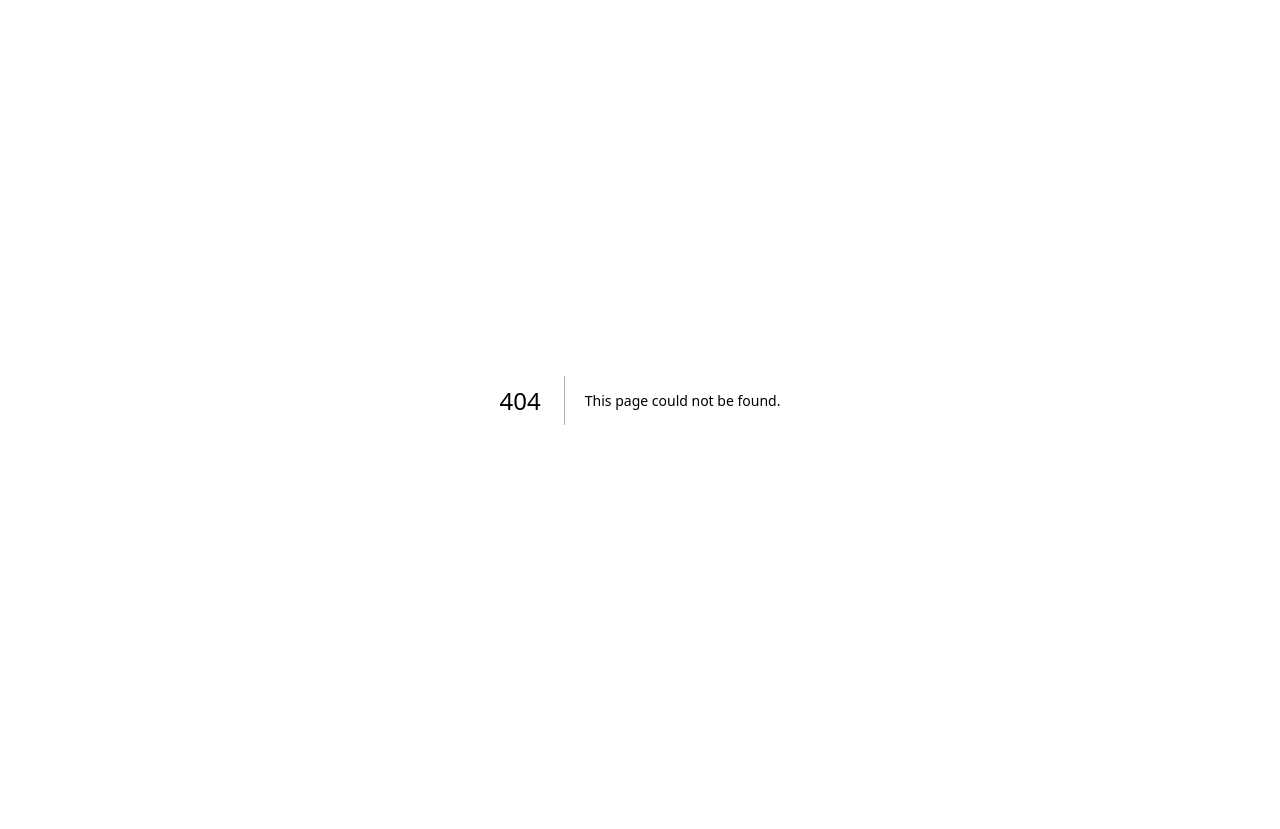
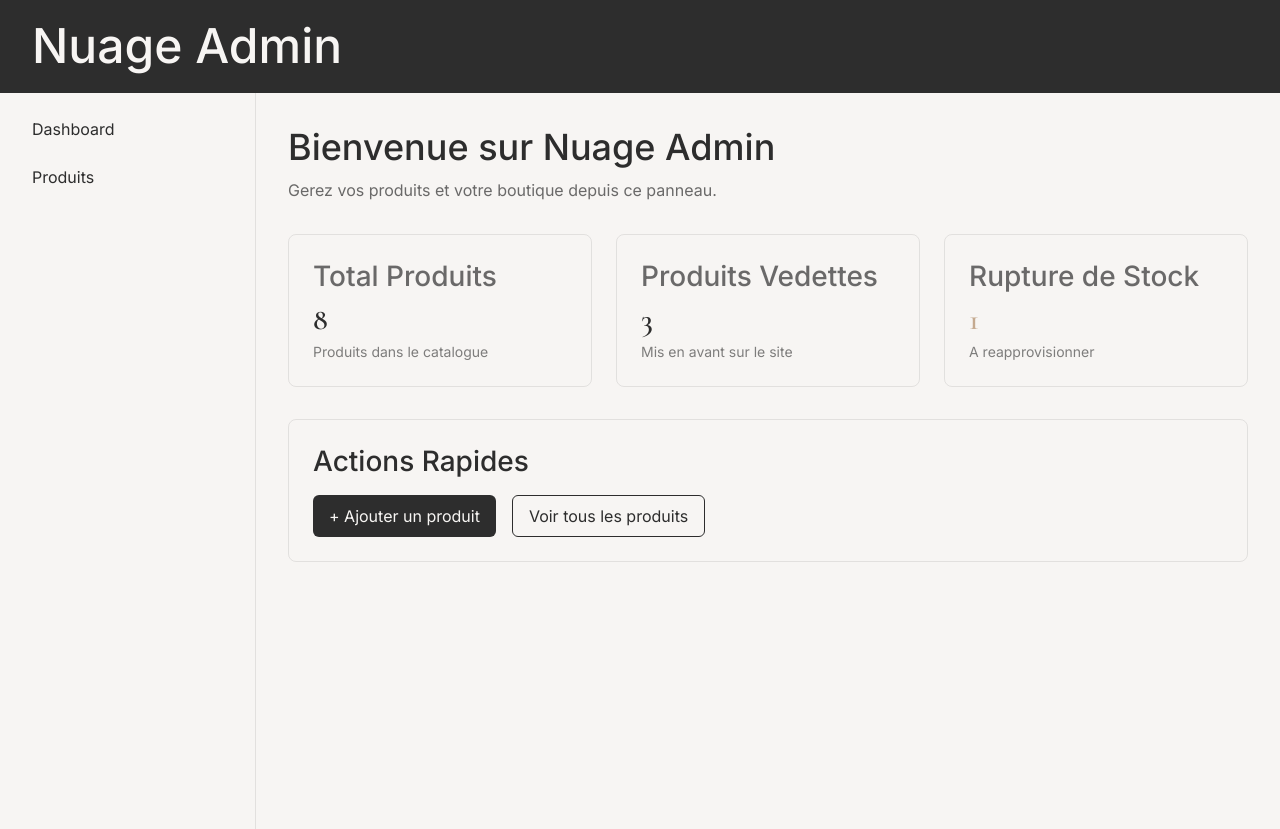
Before and after one commit to HaidarESBER/chich, a Next.js app: page /admin in a window 1280 px wide. Before the commit this address had no page. Before the commit the page ends 800 px from the top, so only its background shows below. Built offline with nearby package versions, Linux system fonts and the light colour scheme.

Commit message:
feat(02-02): create admin layout and dashboard
- Admin layout with sidebar navigation (Dashboard, Produits)
- Dashboard page with product stats (total, featured, out of stock)
- Quick actions: add product, view all products

```diff
--- /dev/null
+++ b/src/app/admin/layout.tsx
@@ -0,0 +1,46 @@
+import Link from "next/link";
+
+export const metadata = {
+  title: "Nuage Admin",
+  description: "Panneau d'administration Nuage",
+};
+
+export default function AdminLayout({
+  children,
+}: {
+  children: React.ReactNode;
+}) {
+  return (
+    <div className="min-h-screen bg-background">
+      {/* Header */}
+      <header className="bg-primary text-background border-b border-primary/20">
+        <div className="px-4 sm:px-6 lg:px-8 py-4">
+          <h1 className="text-xl font-heading font-semibold">Nuage Admin</h1>
+        </div>
+      </header>
+
+      <div className="flex">
+        {/* Sidebar */}
+        <aside className="w-64 min-h-[calc(100vh-4rem)] bg-secondary border-r border-primary/10">
+          <nav className="p-4 space-y-2">
+            <Link
+              href="/admin"
+              className="block px-4 py-2 rounded-md text-primary hover:bg-accent/20 transition-colors"
+            >
+              Dashboard
+            </Link>
+            <Link
+              href="/admin/produits"
+              className="block px-4 py-2 rounded-md text-primary hover:bg-accent/20 transition-colors"
+            >
+              Produits
+            </Link>
+          </nav>
+        </aside>
+
+        {/* Main Content */}
+        <main className="flex-1 p-6 lg:p-8">{children}</main>
+      </div>
+    </div>
+  );
+}
--- /dev/null
+++ b/src/app/admin/page.tsx
@@ -0,0 +1,89 @@
+import Link from "next/link";
+import { getProductStats } from "@/lib/products";
+
+export const dynamic = "force-dynamic";
+
+export default async function AdminDashboard() {
+  const stats = await getProductStats();
+
+  return (
+    <div className="space-y-8">
+      {/* Welcome */}
+      <div>
+        <h2 className="text-2xl font-heading font-semibold text-primary">
+          Bienvenue sur Nuage Admin
+        </h2>
+        <p className="mt-2 text-primary/70">
+          Gerez vos produits et votre boutique depuis ce panneau.
+        </p>
+      </div>
+
+      {/* Stats Grid */}
+      <div className="grid grid-cols-1 md:grid-cols-3 gap-6">
+        <StatCard
+          title="Total Produits"
+          value={stats.total}
+          description="Produits dans le catalogue"
+        />
+        <StatCard
+          title="Produits Vedettes"
+          value={stats.featured}
+          description="Mis en avant sur le site"
+        />
+        <StatCard
+          title="Rupture de Stock"
+          value={stats.outOfStock}
+          description={stats.outOfStock > 0 ? "A reapprovisionner" : "Tout est en stock"}
+          highlight={stats.outOfStock > 0}
+        />
+      </div>
+
+      {/* Quick Actions */}
+      <div className="bg-secondary rounded-lg p-6 border border-primary/10">
+        <h3 className="text-lg font-heading font-semibold text-primary mb-4">
+          Actions Rapides
+        </h3>
+        <div className="flex flex-wrap gap-4">
+          <Link
+            href="/admin/produits/nouveau"
+            className="inline-flex items-center px-4 py-2 bg-primary text-background rounded-md hover:bg-accent hover:text-primary transition-colors"
+          >
+            + Ajouter un produit
+          </Link>
+          <Link
+            href="/admin/produits"
+            className="inline-flex items-center px-4 py-2 border border-primary text-primary rounded-md hover:bg-primary hover:text-background transition-colors"
+          >
+            Voir tous les produits
+          </Link>
+        </div>
+      </div>
+    </div>
+  );
+}
+
+function StatCard({
+  title,
+  value,
+  description,
+  highlight = false,
+}: {
+  title: string;
+  value: number;
+  description: string;
+  highlight?: boolean;
+}) {
+  return (
+    <div className="bg-secondary rounded-lg p-6 border border-primary/10">
+      <h3 className="text-sm font-medium text-primary/70">{title}</h3>
+      <p
+        className={`mt-2 text-3xl font-heading font-semibold ${
+          highlight ? "text-accent" : "text-primary"
+        }`}
+      >
+        {value}
+      </p>
+      <p className="mt-1 text-sm text-primary/60">{description}</p>
+    </div>
+  );
+}
```
